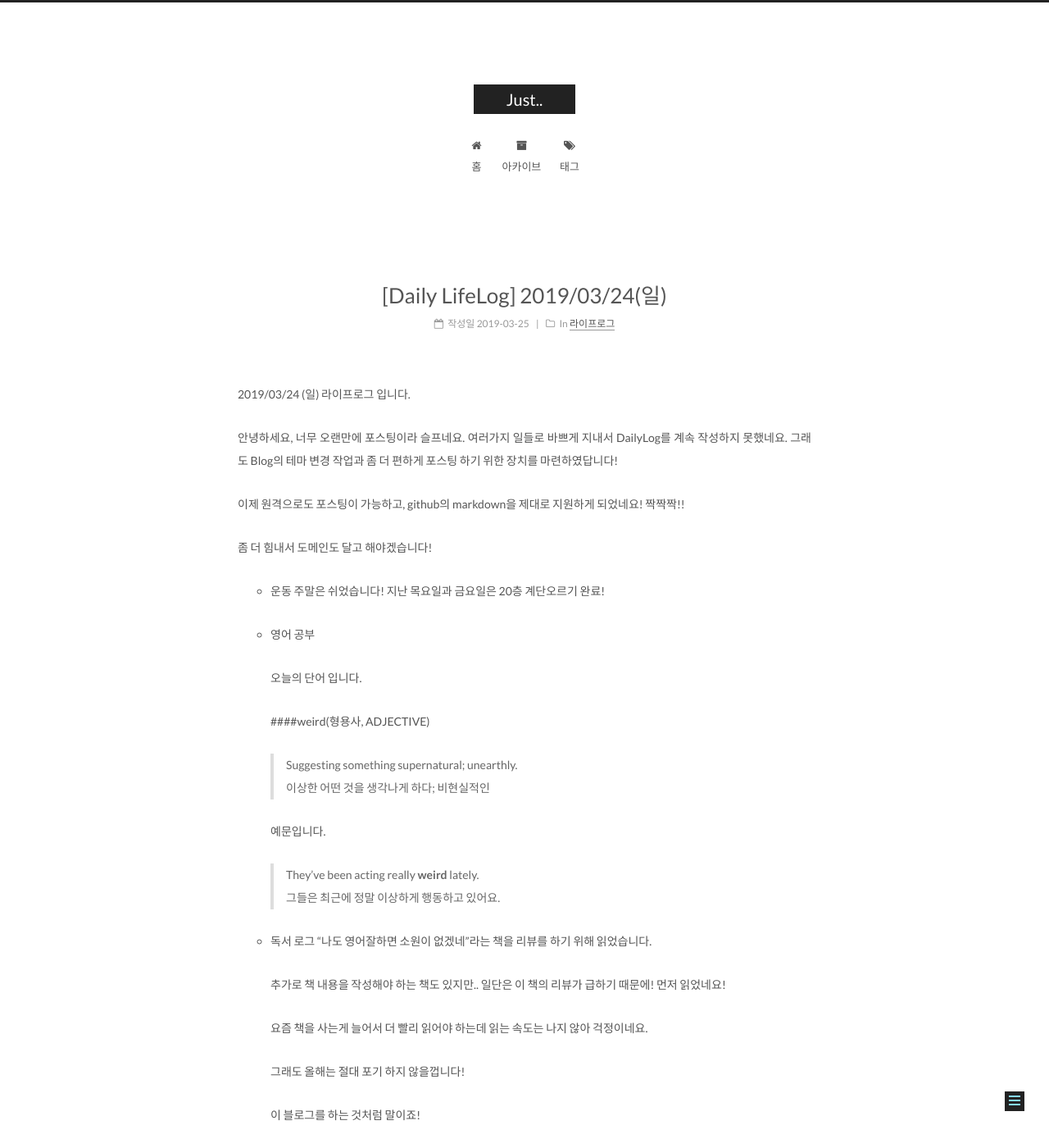
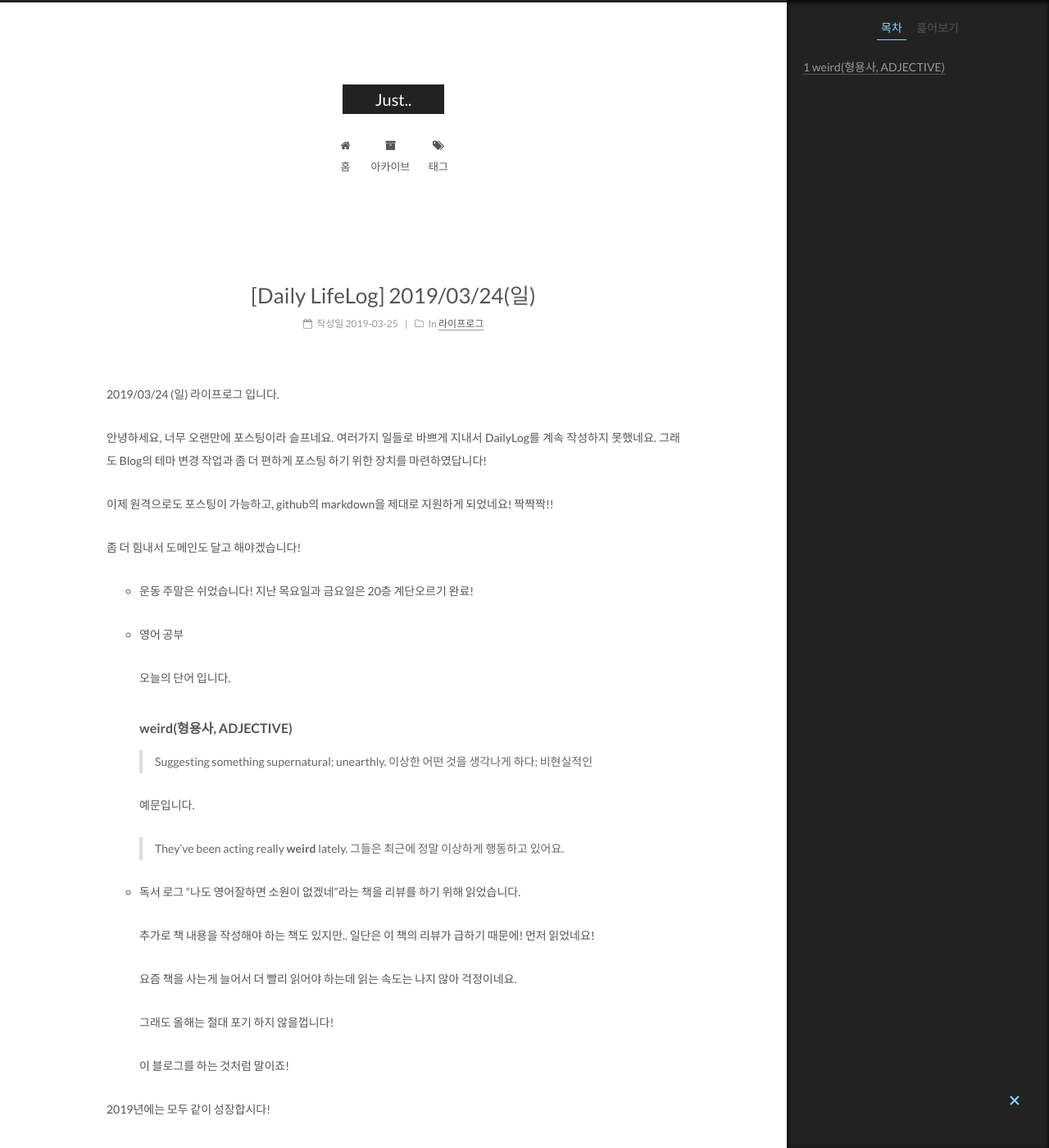
Before and after one commit to kkokey/kkokey.github.io, a Jekyll site: the page built from _posts/2019-03-25-daily-log-일.md, in a window 1280 px wide and 1400 px high. Shown: the whole window at 82% size. Built offline with Jekyll 4.4.1, drawn with Linux system fonts in a browser that asks for light colours.

Commit message:
Change format

```diff
--- a/_posts/2019-03-25-daily-log-일.md
+++ b/_posts/2019-03-25-daily-log-일.md
@@ -23,12 +23,12 @@ tags: DailyLog
 
   오늘의 단어 입니다.
 
-  ####weird(형용사, ADJECTIVE)
-  > Suggesting something supernatural; unearthly. \
+  #### weird(형용사, ADJECTIVE)
+  > Suggesting something supernatural; unearthly.
   > 이상한 어떤 것을 생각나게 하다; 비현실적인
 
   예문입니다.
-  > They've been acting really <b>weird</b> lately. \
+  > They've been acting really <b>weird</b> lately.
   > 그들은 최근에 정말 이상하게 행동하고 있어요.
 
 - 독서 로그
```
